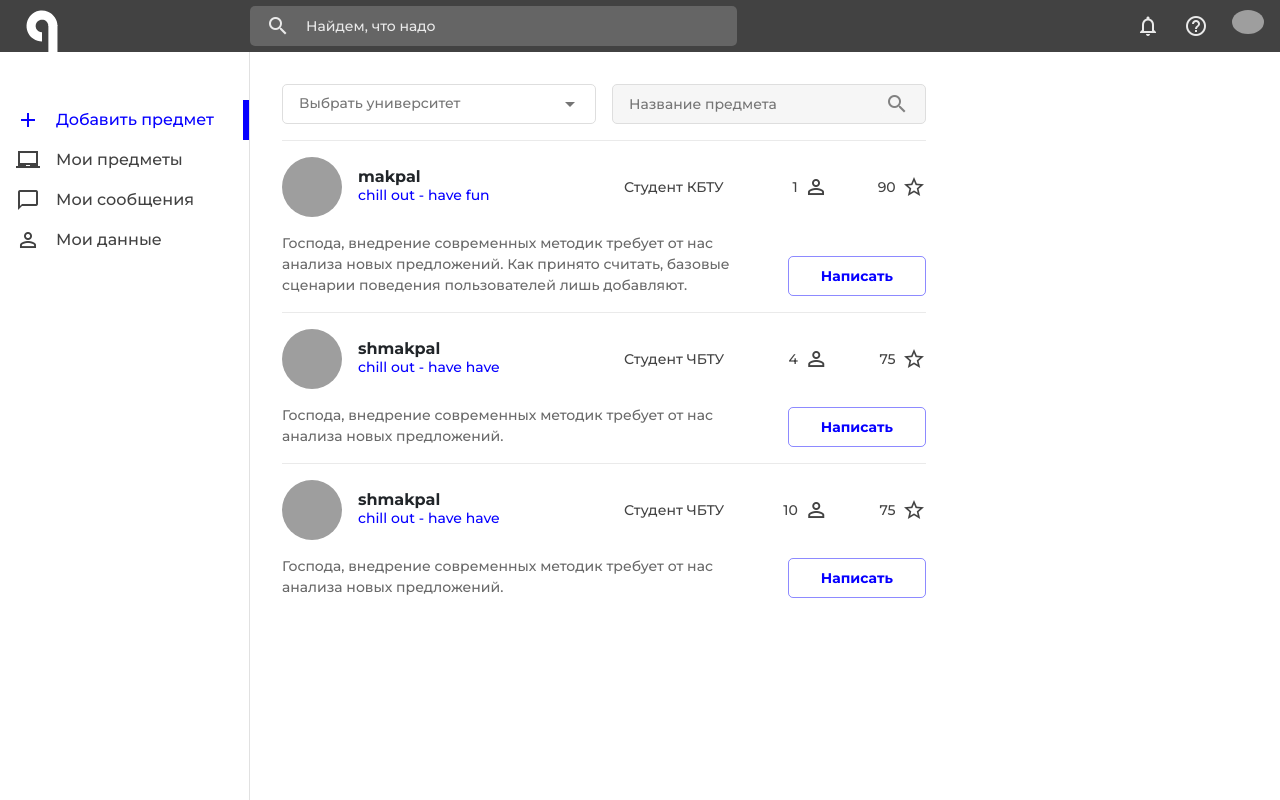
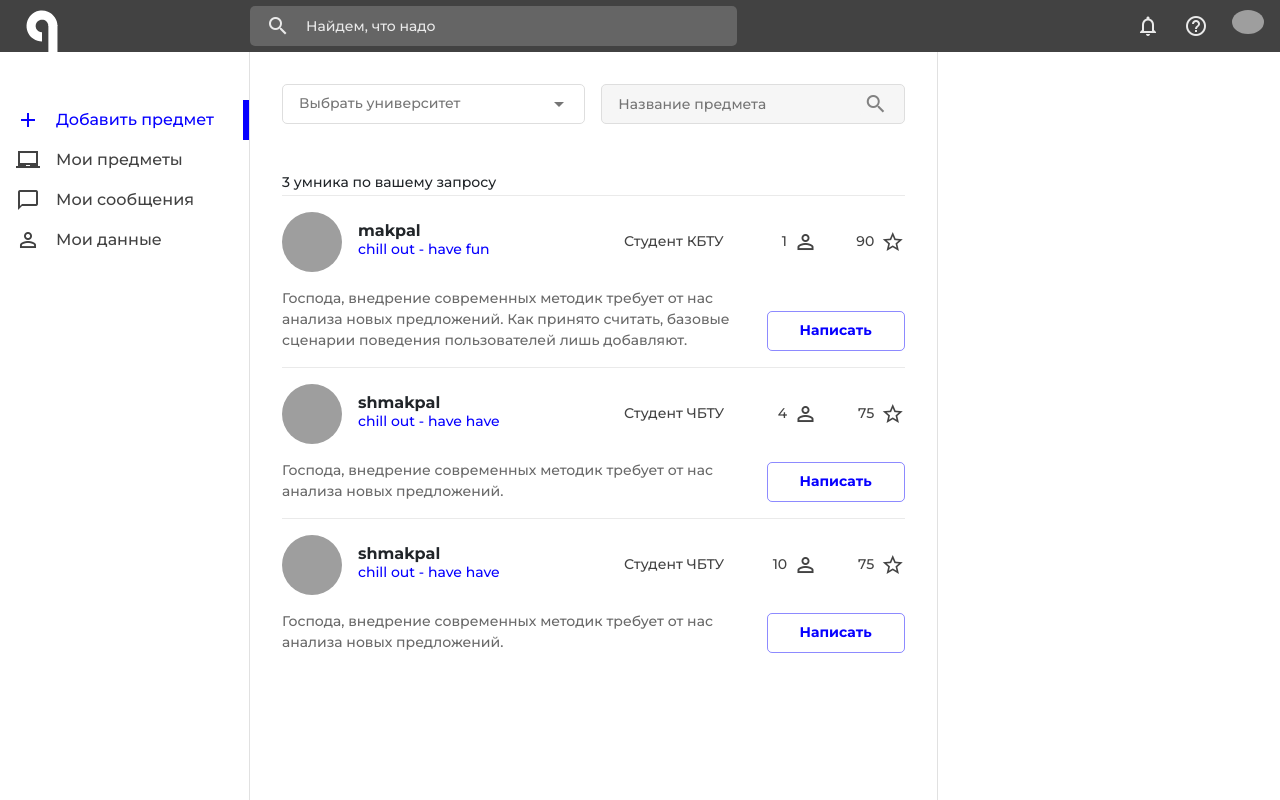
Before and after one commit to asnbkk/qosymsha, an Angular app: page /student/add-course in a window 1280 px wide. Built offline with nearby package versions, Linux system fonts and the light colour scheme; sample sign-in values are in the browser's storage; grey boxes are pictures that could not be loaded.

Commit message:
new dialog

```diff
--- a/src/app/pages/add-course/add-course.component.css
+++ b/src/app/pages/add-course/add-course.component.css
@@ -1,6 +1,7 @@
 .add-course {
     display: grid;
     grid-template-columns: 2fr 1fr;
+    grid-gap: 2rem;
 }
 .left {
     display: grid;
@@ -121,6 +122,31 @@ select {
 }
 .add-course_list {
     display: grid;
-    margin-top: 1rem;
+    margin-top: 0.1rem;
     /* grid-gap: 1rem; */
 }
+.add-course_list__title {
+    font-size: 14px;
+    margin-top: 1rem;
+    font-weight: 500;
+}
+.list {
+    margin-top: 2rem;
+}
+
+
+.right {
+    display: grid;
+    border-left: 1px solid #e1e1e1;
+    position: fixed;
+    right: 0;
+    top: 52px;
+    height: calc(100vh - 52px);
+}
+.right_inner {
+    background: blue;
+    position: fixed;
+    top: 0;
+    right: 0;
+    display: grid;
+}
--- a/src/app/pages/add-course/add-course.component.html
+++ b/src/app/pages/add-course/add-course.component.html
@@ -8,12 +8,12 @@
                 <mat-form-field>
                     <mat-label>Выбрать университет</mat-label>
                     <mat-select>
-                        <mat-option *ngFor="let u of universities" value="{{u.name}}" >{{u.name}}</mat-option>
-                      <!-- <mat-option value="option1">Option 1</mat-option>
+                        <mat-option *ngFor="let u of universities" value="{{u.name}}">{{u.name}}</mat-option>
+                        <!-- <mat-option value="option1">Option 1</mat-option>
                       <mat-option value="option2" disabled>Option 2 (disabled)</mat-option>
                       <mat-option value="option3">Option 3</mat-option> -->
                     </mat-select>
-                  </mat-form-field>
+                </mat-form-field>
                 <!-- <select name="uni" id="uni">
                     <option value="" class="placeholder" disabled selected>Выбрать университет</option>
                     <option *ngFor="let u of universities" value="{{u.name}}">{{u.name}}</option>
@@ -26,13 +26,24 @@
                 </span>
             </div>
         </div>
-
-        <div class="add-course_list">
-            <div *ngFor="let t of tutors">
-                <app-tutor-card [tutor]="t"></app-tutor-card>
+        <div class="list">
+            <div *ngIf="tutors.length == 1">
+                <div class="add-course_list__title">{{tutors.length}} умник по вашему запросу</div>
+            </div>
+            <div *ngIf="tutors.length > 1 && tutors.length < 5">
+                <div class="add-course_list__title">{{tutors.length}} умника по вашему запросу</div>
+            </div>
+            <div *ngIf="tutors.length >= 5">
+                <div class="add-course_list__title">{{tutors.length}} умников по вашему запросу</div>
+            </div>
+            <div class="add-course_list">
+                <div *ngFor="let t of tutors">
+                    <app-tutor-card [tutor]="t"></app-tutor-card>
+                </div>
             </div>
         </div>
-
     </div>
-    <div class="right"></div>
+    <div class="right" [ngStyle]="{ 'width': width + 'px'}">
+        <div class="right_inner"></div>
+    </div>
 </div>
--- a/src/app/pages/add-course/add-course.component.ts
+++ b/src/app/pages/add-course/add-course.component.ts
@@ -1,4 +1,4 @@
-import { Component, OnInit } from '@angular/core';
+import { Component, OnInit, HostListener } from '@angular/core';
 import { UniversityService } from 'src/app/services/university.service';
 import { CourseService } from 'src/app/services/course.service';
 import { TutorService } from 'src/app/services/tutor.service';
@@ -60,8 +60,8 @@ export class AddCourseComponent implements OnInit {
   //   })
   // }
   universities = [
-    {"name": "Казахстанско-Британский технический университет"},
-    {"name": "Назарбаев Университет"}
+    { "name": "Казахстанско-Британский технический университет" },
+    { "name": "Назарбаев Университет" }
   ]
 
   tutors = [
@@ -91,7 +91,15 @@ export class AddCourseComponent implements OnInit {
     }
   ]
 
+  width
+  @HostListener('window:resize', ['$event'])
+  onResize(event) {
+    this.width = (window.innerWidth - 250) / 3
+    console.log(this.width)
+  }
+
   ngOnInit() {
-
+    this.width = (window.innerWidth - 250) / 3;
+    console.log(this.width)
   }
 }
```
Lines whose indentation alone changed are shown as unchanged.
